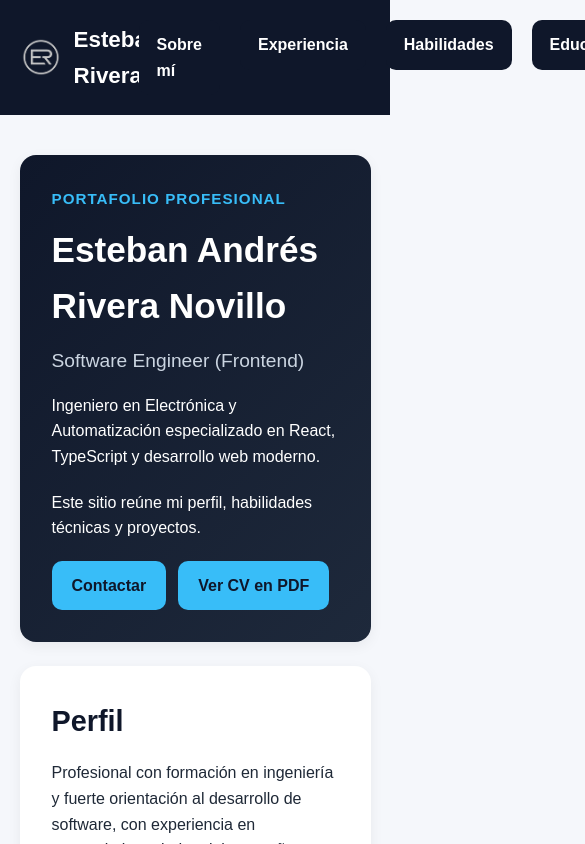
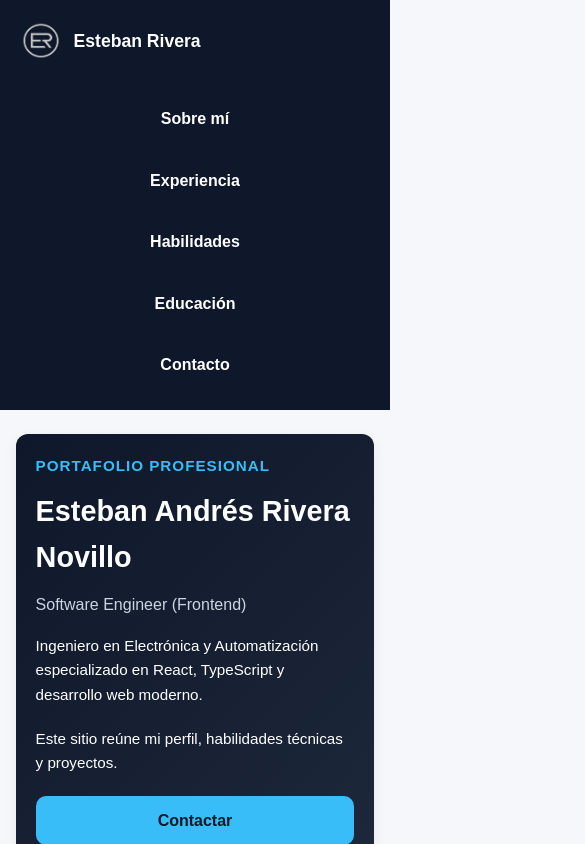
Before and after one commit to earivera6/cv-esteban-web, a React (Vite) app: page / in a window 390 px wide. Shown: the top 844 px of the page, 585 px wide, since content can reach past the window. Built offline with nearby package versions, Linux system fonts and the light colour scheme.

Commit message:
Optimizacion para Mobiles

```diff
--- a/src/App.tsx
+++ b/src/App.tsx
@@ -2,9 +2,11 @@ import Contact from "./components/Contact";
 import Education from "./components/Education";
 import Experience from "./components/Experience";
 import Hero from "./components/Hero";
+import Languages from "./components/Languages";
 import Navbar from "./components/Navbar";
 import Profile from "./components/Profile";
 import Skills from "./components/Skills";
+import SoftSkills from "./components/SoftSkills";
 
 function App() {
   return (
@@ -15,7 +17,9 @@ function App() {
         <Profile />
         <Experience />
         <Skills />
+        <SoftSkills />
         <Education />
+        <Languages />
         <Contact />
       </main>
     </div>
--- a/src/components/Languages.tsx
+++ b/src/components/Languages.tsx
@@ -1,11 +1,19 @@
 function Languages() {
   return (
-    <section>
+    <section id="languages">
       <h2>Idiomas</h2>
-      <ul>
-        <li>Español – Nativo</li>
-        <li>Inglés – Intermedio</li>
-      </ul>
+
+      <div className="languages-grid">
+        <div className="education-card">
+          <h3>Español</h3>
+          <p className="stars">★★★★★</p>
+        </div>
+
+        <div className="education-card">
+          <h3>Inglés</h3>
+          <p className="stars">★★★★☆</p>
+        </div>
+      </div>
     </section>
   );
 }
--- /dev/null
+++ b/src/components/SoftSkills.tsx
@@ -0,0 +1,18 @@
+function SoftSkills() {
+  return (
+    <section id="soft-skills">
+      <h2>Habilidades Blandas</h2>
+
+      <div className="skills-group">
+        <span className="skill-tag">Comunicación</span>
+        <span className="skill-tag">Trabajo en equipo</span>
+        <span className="skill-tag">Resolución de problemas</span>
+        <span className="skill-tag">Aprendizaje continuo</span>
+        <span className="skill-tag">Adaptabilidad</span>
+        <span className="skill-tag">Responsabilidad</span>
+      </div>
+    </section>
+  );
+}
+
+export default SoftSkills;
--- a/src/index.css
+++ b/src/index.css
@@ -304,3 +304,93 @@ section p {
   height: 42px;
   object-fit: contain;
 }
+
+.languages-grid {
+  display: grid;
+  grid-template-columns: repeat(2, 1fr);
+  gap: 20px;
+  margin-top: 20px;
+}
+
+.stars {
+  font-size: 1.4rem;
+  color: #f59e0b;
+  letter-spacing: 4px;
+  margin-top: 10px;
+  font-weight: bold;
+}
+
+@media (max-width: 768px) {
+  nav {
+    flex-direction: column;
+    align-items: flex-start;
+  }
+
+  nav ul {
+    flex-direction: column;
+    gap: 12px;
+    width: 100%;
+    margin-top: 12px;
+  }
+
+  .nav-brand-link h1 {
+    font-size: 1.1rem;
+  }
+
+  main {
+    width: 92%;
+    padding: 24px 0;
+  }
+
+  section {
+    padding: 20px;
+    margin-bottom: 18px;
+    border-radius: 12px;
+  }
+
+  #hero h2 {
+    font-size: 1.8rem;
+  }
+
+  #hero h3 {
+    font-size: 1rem;
+  }
+
+  #hero p {
+    font-size: 0.95rem;
+  }
+
+  .button-group {
+    flex-direction: column;
+    align-items: stretch;
+  }
+
+  .btn {
+    width: 100%;
+    text-align: center;
+  }
+
+  .languages-grid {
+    grid-template-columns: 1fr;
+  }
+
+  .skills-group {
+    gap: 10px;
+  }
+
+  .skill-tag {
+    font-size: 0.9rem;
+    padding: 8px 14px;
+  }
+
+  .experience-card,
+  .education-card,
+  .contact-card {
+    padding: 18px;
+  }
+
+  .stars {
+    font-size: 1.2rem;
+    letter-spacing: 2px;
+  }
+}
```
Also changed, not shown: 1 other file (tests, documents, lock files or other folders).
